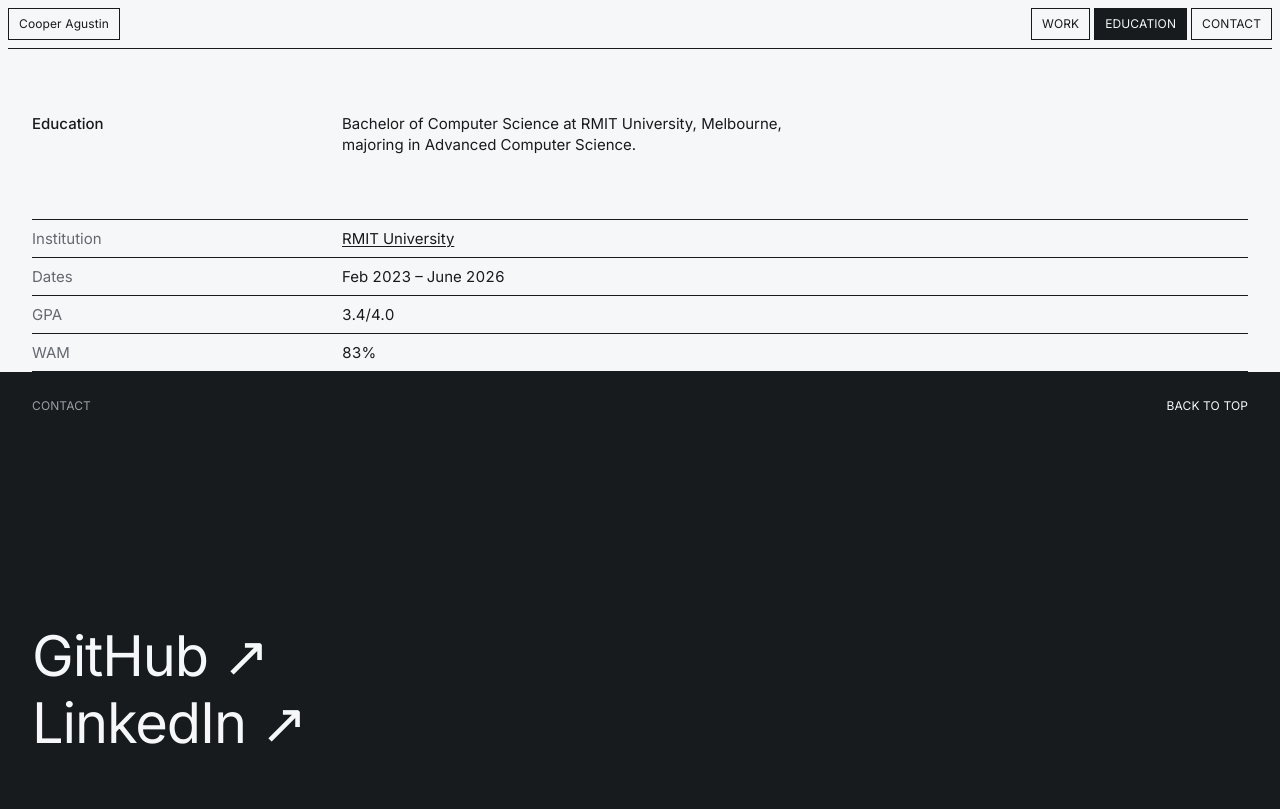
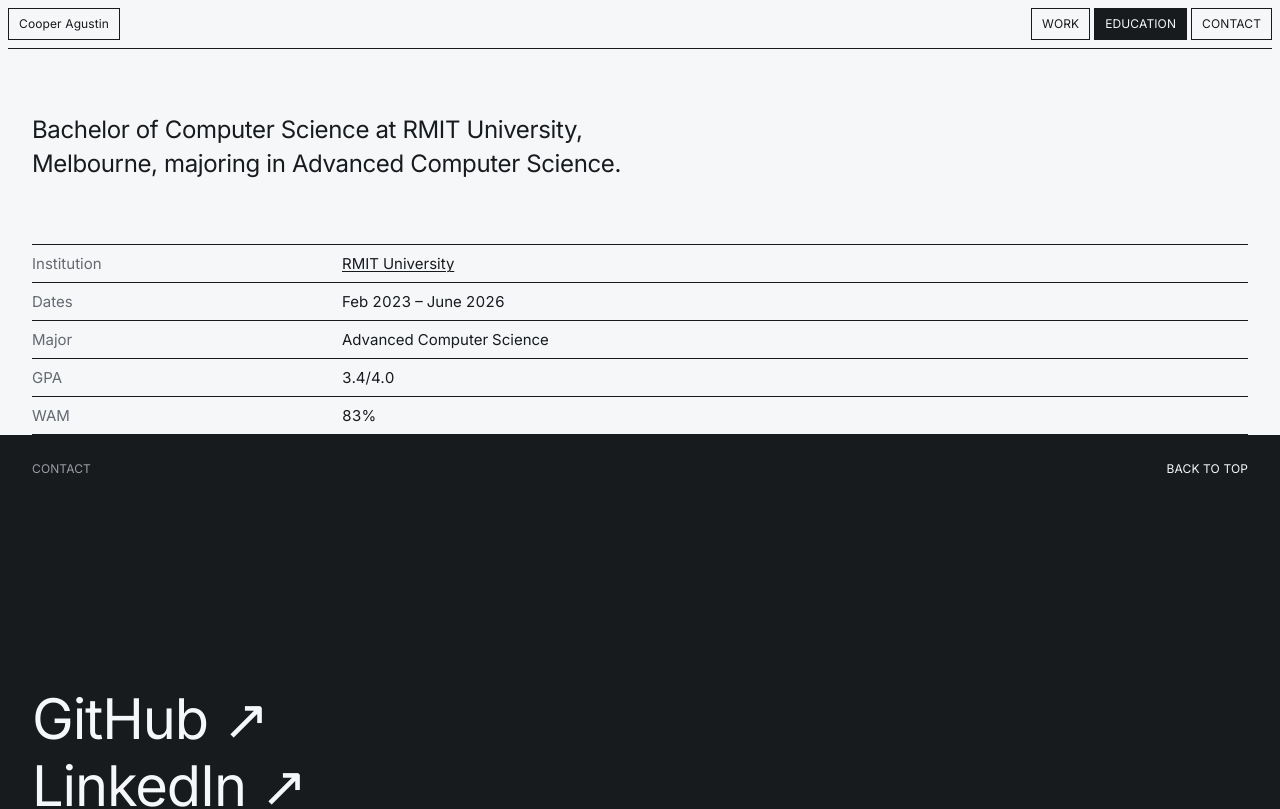
Before and after one commit to Spudgee/portfolio, a Next.js app: page /education in a window 1280 px wide. Shown: the top 809 px of the page. Built offline with nearby package versions, Linux system fonts and the light colour scheme.

Commit message:
Education opens on the degree as one lead sentence and lists the major among its ruled facts

```diff
--- a/app/education/page.tsx
+++ b/app/education/page.tsx
@@ -33,27 +33,20 @@
 			</>
 		),
 	},
+	{ term: "Major", value: EDUCATION.major },
 	{ term: "GPA", value: EDUCATION.gpa },
 	{ term: "WAM", value: EDUCATION.wam },
 ];
 
-/** Secondary page: the degree, linked from the header and kept off the home page. */
+/** Secondary page: the degree as one lead sentence, then its facts in ruled rows. */
 export default function EducationPage() {
 	return (
 		<>
 			<JsonLd graph={educationGraph()} />
-			<section
-				aria-labelledby="education"
-				className="grid grid-cols-4 gap-x-4 pt-12 sm:grid-cols-12 sm:gap-x-6 sm:pt-16"
-			>
-				<h1 id="education" className="col-span-full font-medium sm:col-span-3">
-					Education
-				</h1>
-				<p className="col-span-full mt-2 max-w-prose text-pretty sm:col-span-9 sm:mt-0 lg:col-span-5">
-					{EDUCATION.degree} at {EDUCATION.institution}, {EDUCATION.location},
-					majoring in {EDUCATION.major}.
-				</p>
-			</section>
+			<h1 className="max-w-[28em] pt-12 text-lead font-normal text-balance sm:pt-16">
+				{EDUCATION.degree} at {EDUCATION.institution}, {EDUCATION.location},
+				majoring in {EDUCATION.major}.
+			</h1>
 
 			<dl className="mt-12 border-b border-ink sm:mt-16">
 				{DETAILS.map((detail) => (
```
